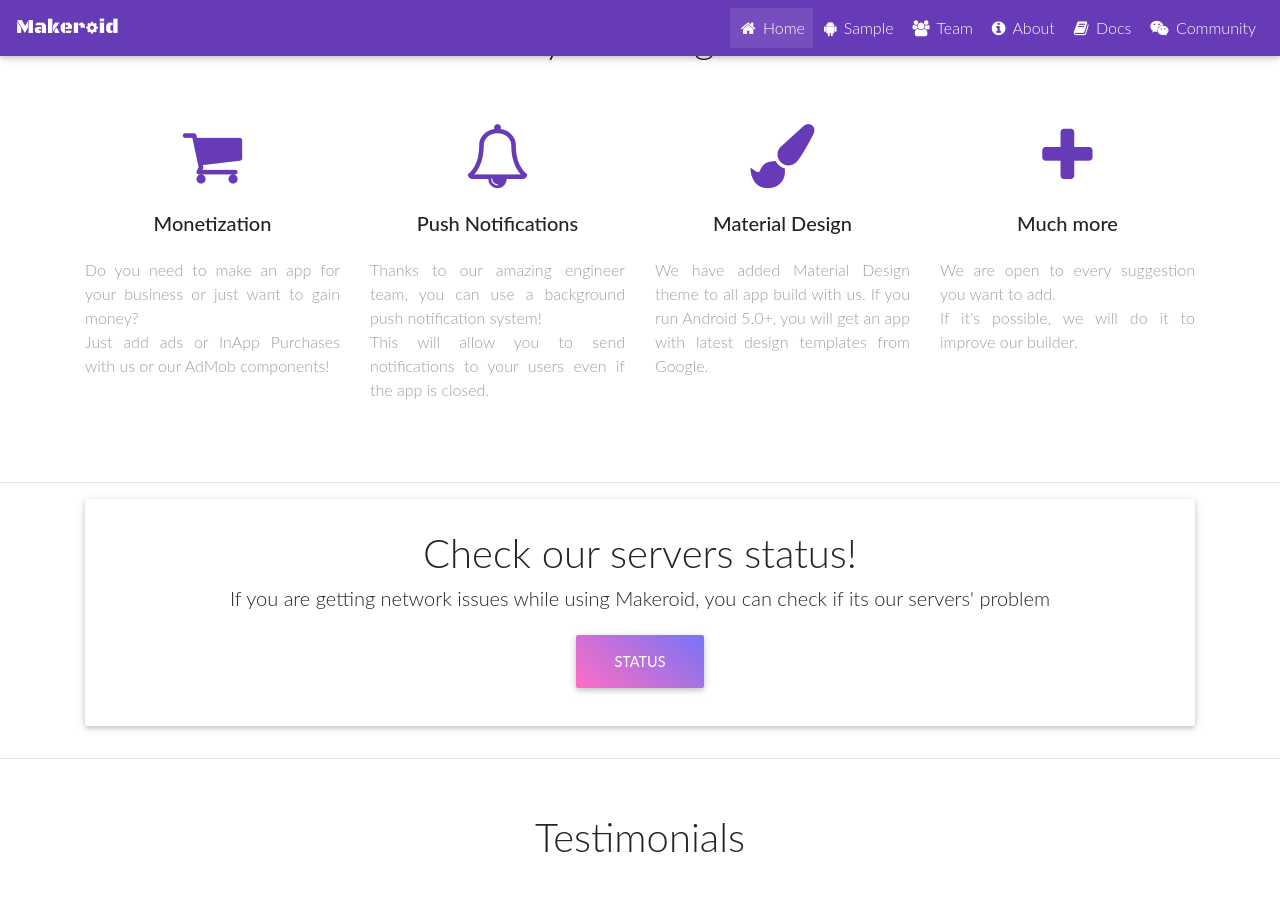
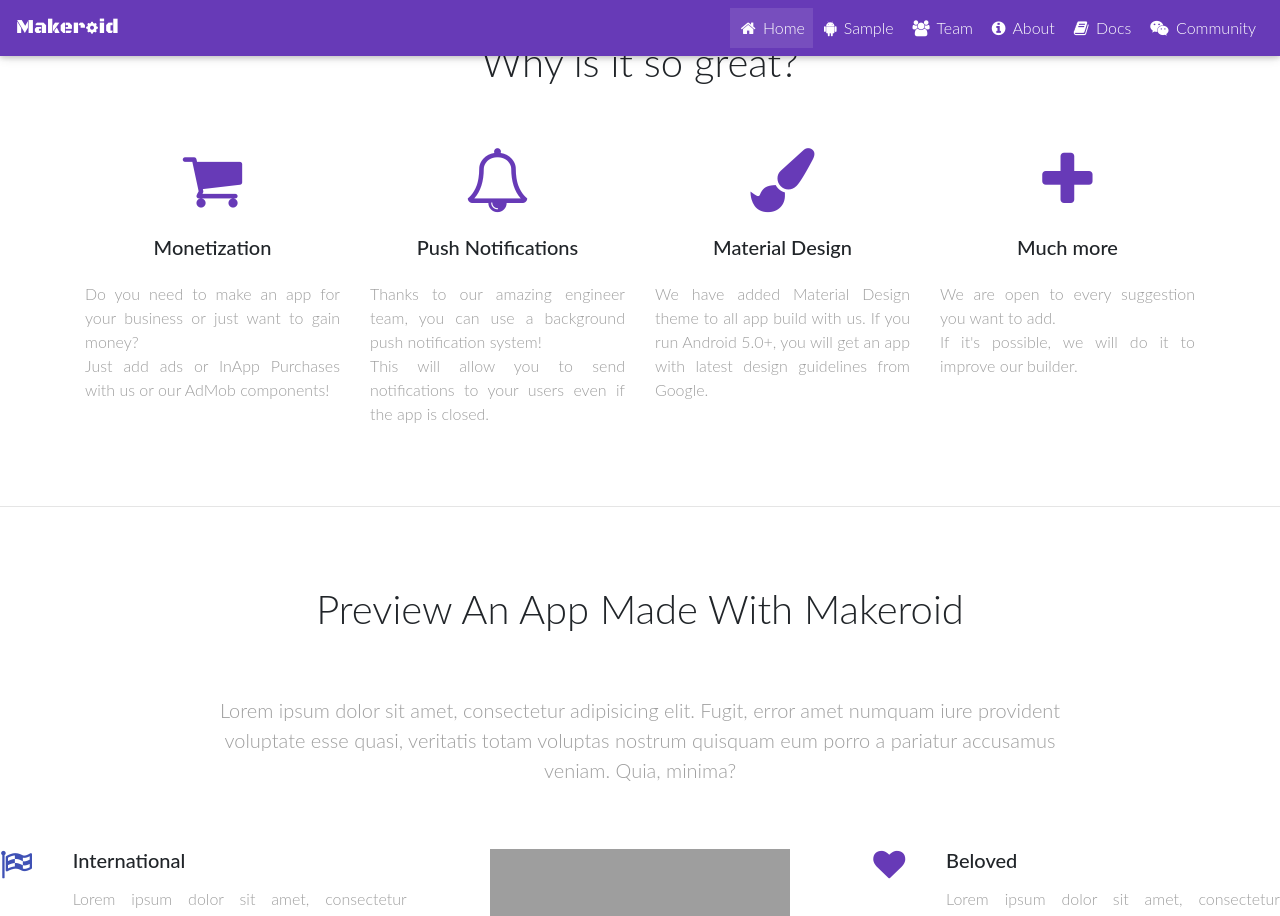
Before and after one commit to Kodular/kodular.github.io, a Jekyll site: the page built from index.html, in a window 1280 px wide and 1400 px high, scrolled down 1165 px. Shown: the top 916 px of the window. Built offline with Jekyll 4.4.1, drawn with Linux system fonts in a browser that asks for light colours; nearby versions of some CDN libraries; some of the changed text lies outside the part shown; grey boxes are pictures that could not be loaded.

Commit message:
Update index.html

```diff
--- a/index.html
+++ b/index.html
@@ -19,7 +19,7 @@
                                 </li>
                                 <li class="wow fadeInUp" data-wow-delay="0.4s">
                                     <a class="btn btn-deep-purple btn-rounded" target="_blank" href="http://builder.makeroid.io"><i class="fa fa-desktop left"></i> MAKE APPS!</a>
-                                    <a class="btn btn-outline-deep-purple btn-rounded" href="/about#gallery"><i class="fa fa-desktop left"></i> PREVIEW</a>
+                                    <a class="btn btn-outline-deep-purple btn-rounded" href="#preview"><i class="fa fa-desktop left"></i> PREVIEW</a>
                                 </li>
                             </ul>
                         </div>
@@ -36,8 +36,8 @@
         <!--Grid row-->
         <div class="row align-items-center my-5">
             <!--Grid column-->
-            <div class="col-md-6">
-                <h2>Get Started</h2>
+            <div class="col-md-6 center-on-small-only">
+                <h1 class="h1-responsive">Get Started</h2>
                 <p class="lead grey-text">Check this video for getting started with Makeroid in a few minutes!!!</p>
             </div>
             <!--Grid column-->
@@ -58,7 +58,7 @@
 <section class="section feature-box" id="features">
     <div class="container">
         <!--Section heading-->
-        <h1 class="section-heading pt-4">Why is it so great?</h1>
+        <h1 class="section-heading pt-5">Why is it so great?</h1>
         <!--Section description-->
         <!--<p class="section-description lead grey-text">Lorem ipsum dolor sit amet, consectetur adipiscing elit, sed do eiusmod tempor incididunt ut labore et dolore magna aliqua. Ut enim ad minim veniam.</p>-->
         <!--Grid row-->
@@ -67,7 +67,11 @@
             <div class="col-md-3 mb-r">
                 <i class="fa fa-shopping-cart deep-purple-text"></i>
                 <h5 class="feature-title">Monetization</h5>
-                <p class="grey-text">Do you need to make an app for your business or just want to gain money?<br>Just add ads or InApp Purchases with us or our AdMob components!</p>
+                <p class="grey-text">
+                    Do you need to make an app for your business or just want to gain money?
+                    <br>
+                    Just add ads or InApp Purchases with us or our AdMob components!
+                </p>
             </div>
             <!--Grid column-->
             <!--Grid column-->
@@ -86,7 +90,7 @@
                 <i class="fa fa-paint-brush deep-purple-text"></i>
                 <h5 class="feature-title">Material Design</h5>
                 <p class="grey-text">
-                    We have added Material Design theme to all app build with us. If you run Android 5.0+, you will get an app with latest design templates from Google.
+                    We have added Material Design theme to all app build with us. If you run Android 5.0+, you will get an app with latest design guidelines from Google.
                 </p>
             </div>
             <!--Grid column-->
@@ -107,13 +111,119 @@
 </section>
 
 <hr class="between-sections">
+<!--Section: Preview-->
+<section class="section feature-box" id="preview">
+    <!--Section heading-->
+    <h1 class="section-heading h1-responsive pt-5">Preview An App Made With Makeroid</h1>
+    <!--Section description-->
+    <p class="section-description lead grey-text">
+        Lorem ipsum dolor sit amet, consectetur adipisicing elit. Fugit, error amet numquam iure provident voluptate esse quasi, veritatis totam voluptas nostrum quisquam eum porro a pariatur accusamus veniam. Quia, minima?
+    </p>
+    <!--Grid row-->
+    <div class="row features-small">
+        <!--Grid column-->
+        <div class="col-md-4">
+            <!--Grid row-->
+            <div class="row mb-2">
+                <div class="col-2">
+                    <i class="fa fa-flag-checkered indigo-text"></i>
+                </div>
+                <div class="col-10">
+                    <h5 class="feature-title">International</h5>
+                    <p class="grey-text">Lorem ipsum dolor sit amet, consectetur adipisicing elit. Reprehenderit maiores nam, aperiam minima assumenda deleniti hic.</p>
+                </div>
+            </div>
+            <!--Grid row-->
+            <!--Grid row-->
+            <div class="row mb-2">
+                <div class="col-2">
+                    <i class="fa fa-flask blue-text"></i>
+                </div>
+                <div class="col-10">
+                    <h5 class="feature-title">Experimental</h5>
+                    <p class="grey-text">
+                        Lorem ipsum dolor sit amet, consectetur adipisicing elit. Reprehenderit maiores nam, aperiam minima assumenda deleniti hic.
+                    </p>
+                </div>
+            </div>
+            <!--Grid row-->
+            <!--Grid row-->
+            <div class="row mb-2">
+                <div class="col-2">
+                    <i class="fa fa-glass cyan-text"></i>
+                </div>
+                <div class="col-10">
+                    <h5 class="feature-title">Relaxing</h5>
+                    <p class="grey-text">
+                        Lorem ipsum dolor sit amet, consectetur adipisicing elit. Reprehenderit maiores nam, aperiam minima assumenda deleniti hic.</p>
+                </div>
+            </div>
+            <!--Grid row-->
+        </div>
+        <!--Grid column-->
+        <!--Grid column-->
+        <div class="col-md-4 mb-2 center-on-small-only flex-center">
+            <iframe src="https://appetize.io/embed/vhwk0j5hz3r2yzpxnn6xfc7g5r?device=nexus5&scale=75&autoplay=false&orientation=portrait&deviceColor=black" width="300px" height="597px" frameborder="0" scrolling="no">Your browser doesn't support iFrames</iframe>
+        </div>
+        <!--Grid column-->
+        <!--Grid column-->
+        <div class="col-md-4">
+            <!--Grid row-->
+            <div class="row mb-2">
+                <div class="col-2">
+                    <i class="fa fa-heart deep-purple-text"></i>
+                </div>
+                <div class="col-10">
+                    <h5 class="feature-title">Beloved</h5>
+                    <p class="grey-text">
+                        Lorem ipsum dolor sit amet, consectetur adipisicing elit. Reprehenderit maiores nam, aperiam minima assumenda deleniti hic.</p>
+                </div>
+            </div>
+            <!--Grid row-->
+
+            <!--Grid row-->
+            <div class="row mb-2">
+                <div class="col-2">
+                    <i class="fa fa-flash purple-text"></i>
+                </div>
+                <div class="col-10">
+                    <h5 class="feature-title">Rapid</h5>
+                    <p class="grey-text">
+                        Lorem ipsum dolor sit amet, consectetur adipisicing elit. Reprehenderit maiores nam, aperiam minima assumenda deleniti hic.</p>
+                </div>
+            </div>
+            <!--Grid row-->
+
+            <!--Grid row-->
+            <div class="row mb-2">
+                <div class="col-2">
+                    <i class="fa fa-magic pink-text"></i>
+                </div>
+                <div class="col-10">
+                    <h5 class="feature-title">Magical</h5>
+                    <p class="grey-text">
+                        Lorem ipsum dolor sit amet, consectetur adipisicing elit. Reprehenderit maiores nam, aperiam minima assumenda deleniti hic.</p>
+                </div>
+            </div>
+            <!--Grid row-->
+        </div>
+        <!--Grid column-->
+    </div>
+    <!--Grid row-->
+</section>
+<!--/Section: Preview-->
+
+<hr class="between-sections">
 <!-- Status Section -->
 <section class="section text-center" id="status">
     <div class="container">
-        <div class="jumbotron hoverable">
-            <h1 class="h1-responsive">Check our servers status!</h1>
-            <p class="lead">If you are getting network issues while using Makeroid, you can check if its our servers' problem</p>
-            <a class="btn btn-lg purple-gradient waves-effect waves-light" href="https://status.makeroid.io" target="_blank" role="button">STATUS</a>
+        <div class="card hoverable">
+            <h3 class="card-header success-color white-text">Check our servers status!</h3>
+            <div class="card-body">
+
+                <p class="lead grey-text">If you are getting network issues while using Makeroid, you can check if its our servers' problem</p>
+                <a class="btn btn-lg btn-success" href="https://status.makeroid.io" target="_blank">STATUS</a>
+            </div>
         </div>
     </div>
 </section>
```
